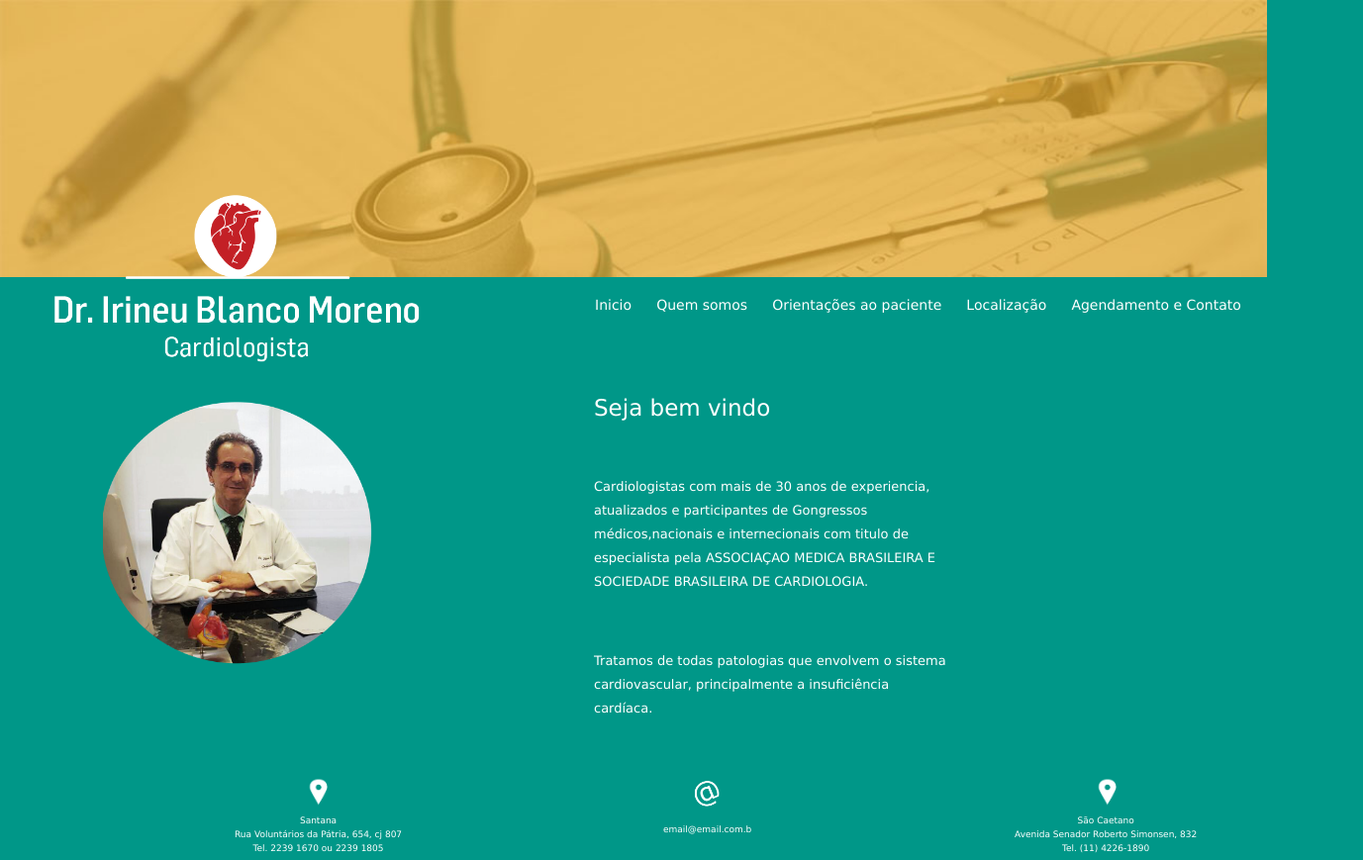
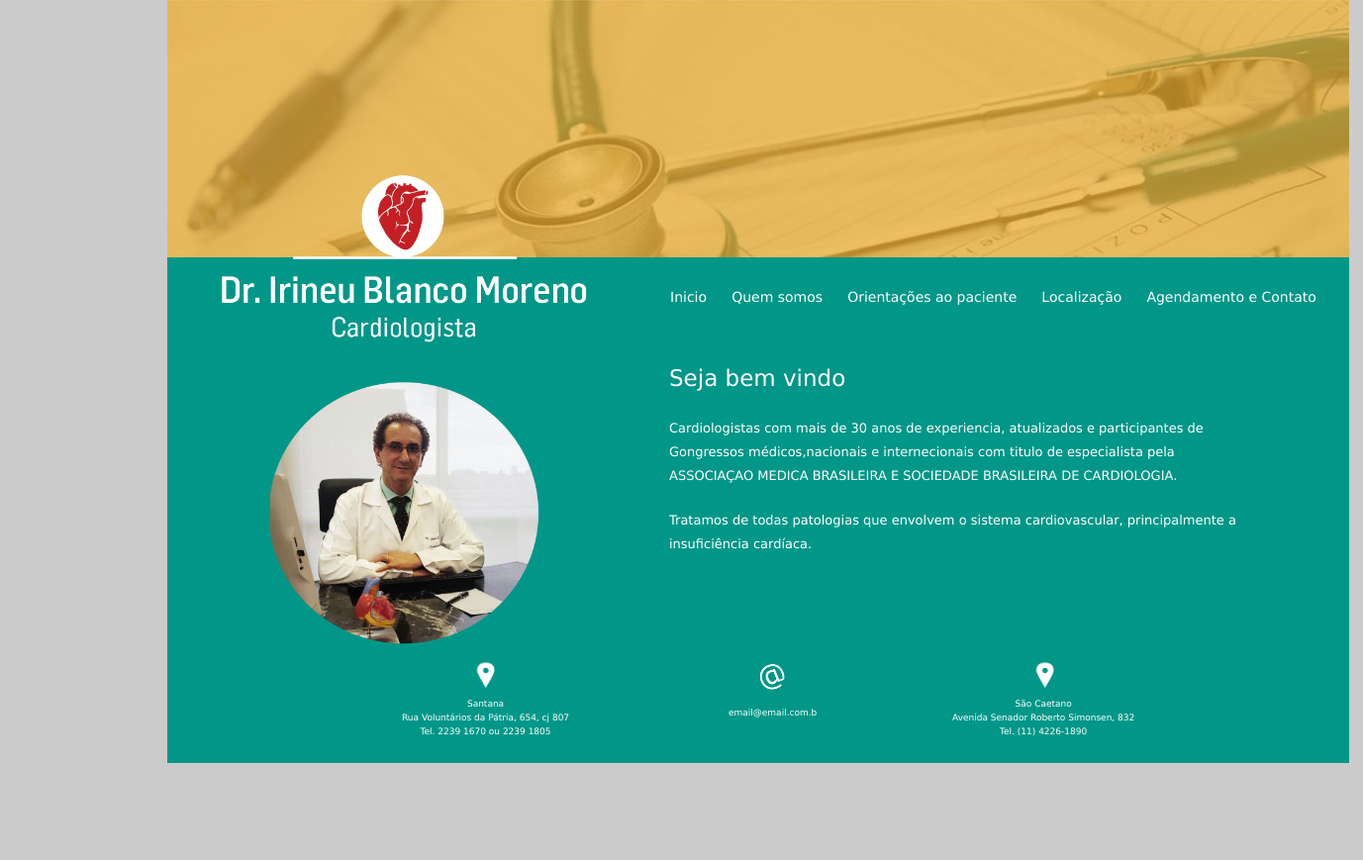
Before and after one commit to foc364/projeto-bruno, a website: page index.html in a window 1280 px wide. Shown: the whole page at 99% size, 1377 px wide, since content can reach past the window. After the commit the page ends 800 px from the top, so only its background shows below. Drawn offline with Linux system fonts and the light colour scheme.

Commit message:
Margens laterais

```diff
--- a/index.html
+++ b/index.html
@@ -7,6 +7,9 @@
 	<link rel="stylesheet" href="css/home.css">
 </head>
 <body>
+
+	<div class="container">
+
 		<header>
 			<div class="logo">
 				<img src="images/logo.png">
@@ -33,9 +36,10 @@
 				<br>
 				<p><h2>Cardiologistas com mais de 30 anos de experiencia, atualizados  e participantes de Gongressos médicos,nacionais e internecionais  com titulo de especialista pela ASSOCIAÇAO MEDICA BRASILEIRA E SOCIEDADE BRASILEIRA DE CARDIOLOGIA.</h2></p>
 				<br>
-			<p><h2>Tratamos de todas patologias que envolvem o sistema cardiovascular, principalmente a insuficiência cardíaca.<h2></p>
+				<p><h2>Tratamos de todas patologias que envolvem o sistema cardiovascular, principalmente a insuficiência cardíaca.</h2></p>
 			</div>
 		</main>
+
 
 	<footer>
 		<div class="div-local-1">
@@ -55,5 +59,8 @@
 			<p>Tel. (11) 4226-1890</p>
 		</div>
 	</footer>
+
+	</div>
+
 </body>
 </html>
--- a/sass/molecules/_resets.sass
+++ b/sass/molecules/_resets.sass
@@ -3,8 +3,6 @@
 body
   font-family: 'verdana', sans-serif !important
   line-height: 1
-  background:
-    color: #009788
 
 html, body, div, span, applet, object, iframe, blockquote, pre, a, abbr, acronym, address, big, cite, code, del, dfn, em, img, ins, kbd, q, s, samp, small, strike, strong, sub, sup, tt, var, b, u, i, center, dl, dt, dd, ol, ul, li, fieldset, form, label, legend, table, caption, tbody, tfoot, thead, tr, th, td, article, aside, canvas, details, embed, figure, figcaption, footer, header, hgroup, menu, nav, output, ruby, section, summary, time, mark, audio, video
   margin: 0
--- a/sass/organisms/_footer.sass
+++ b/sass/organisms/_footer.sass
@@ -1,26 +1,26 @@
 footer
 
 	+clearfix
-	min-height: 70px
+	min-height: 55px
 	background:
 		color: #009788
 
 	.div-local-1
 
 		float: left
-		margin: 24px 26px 0px 237px
+		margin: -50px 26px 0px 237px
 		position: absolute
 
 	.div-email
 
 		float: left
-		margin: 24px 26px 0px 670px
+		margin: -50px 26px 0px 567px
 		position: absolute
 
 	.div-local-2
 
 		float: left
-		margin: 24px 26px 0px 1025px
+		margin: -50px 26px 0px 793px
 		position: absolute
 
 	div
--- a/sass/organisms/_header.sass
+++ b/sass/organisms/_header.sass
@@ -1,6 +1,6 @@
 header
 	+clearfix
-	min-height: 280px
+	min-height: 260px
 
 	background:
 		image: url('../images/site-01.jpg')
@@ -12,7 +12,7 @@ header
 
 	.logo
 		position: absolute
-		margin: 179px 0 0 48px
+		margin: 159px 0 0 48px
 
 		img
 			width: 400px
--- a/sass/organisms/_main.sass
+++ b/sass/organisms/_main.sass
@@ -1,7 +1,7 @@
 main
 	+clearfix
 
-	min-height: 480px
+	min-height: 456px
 
 	background:
 		color: #009788
@@ -9,7 +9,7 @@ main
 	nav
 		position: absolute
 		float: right
-		margin: 0 130px 0 601px
+		margin: 12px 140px 0px 508px
 
 		ul
 			width: 700px
@@ -26,9 +26,13 @@ main
 		font-family: Verdana, Geneva, sans-serif !important
 		color: #ffffff
 		line-height: 24px
-		margin: 104px 319px 7px 600px
+		margin: 107px 324px 7px 507px;
 		float: right
 		position: absolute
+
+	p
+		margin: 0 0 -12px 0
+		width: 600px
 
 	h1
 		font-size: 23px
--- a/sass/templates/_home.sass
+++ b/sass/templates/_home.sass
@@ -8,3 +8,13 @@ main
 	img
 		width: 300px
 		height: 283px
+
+html
+	background-color: #cbcbcb
+	//margin: 0 160px 0 160px
+
+.container
+	background-color: #cbcbcb
+	margin: 0px 67px 0px 169px
+	position: absolute
+	width: 1194px
```
Also changed, not shown: css/about.css, css/allocation.css, css/home.css, css/orientation.css. Lines whose indentation alone changed are shown as unchanged.
